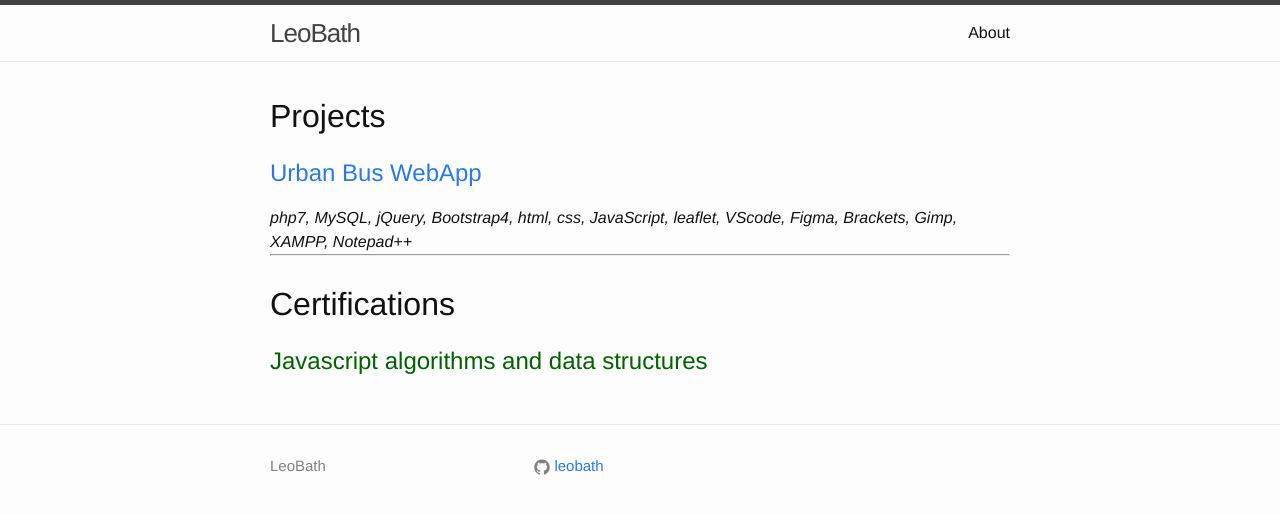
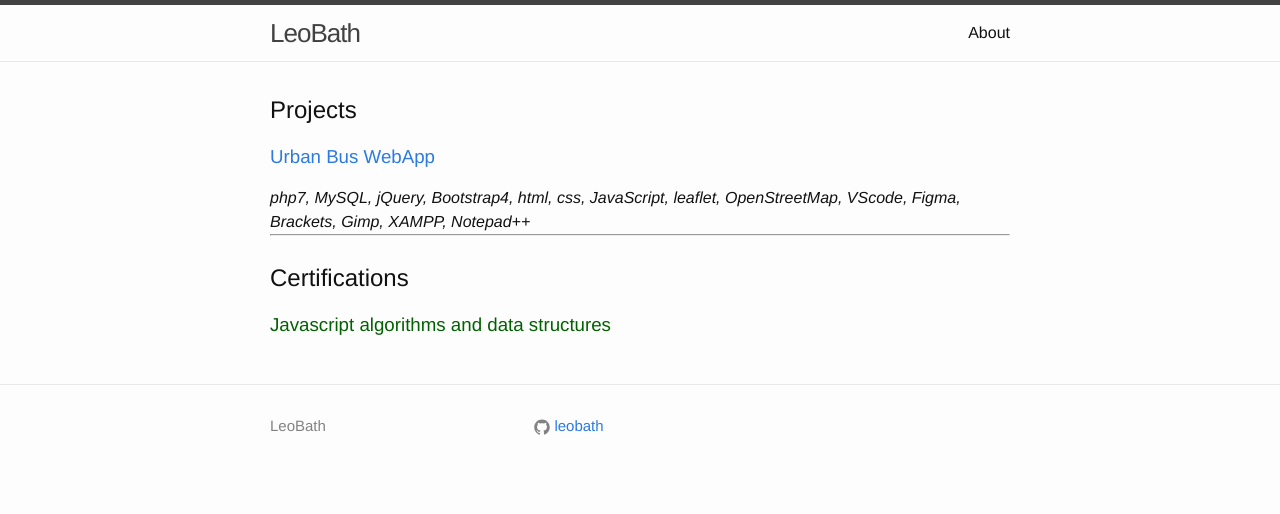
Before and after one commit to leobath/leobath.github.io, a Jekyll site: the page built from index.html, in a window 1280 px wide. Shown: the top 514 px of the page. Built offline with Jekyll 4.4.1, drawn with Linux system fonts in a browser that asks for light colours.

Commit message:
Update index.html

```diff
--- a/index.html
+++ b/index.html
@@ -2,31 +2,31 @@
 layout: default
 ---
 
-<h1>Projects</h1>
+<h2>Projects</h2>
 
-<h2 style="text-align: left">
+<h3 style="text-align: left">
 
   <a href="http://leobat.tk">
     <span style="">Urban Bus WebApp</span>
     </a>
 
-</h2>
+</h3>
 
 <cite>
-  php7, MySQL, jQuery, Bootstrap4, html, css, JavaScript, leaflet, VScode, Figma, Brackets, Gimp, XAMPP, Notepad++
+  php7, MySQL, jQuery, Bootstrap4, html, css, JavaScript, leaflet, OpenStreetMap, VScode, Figma, Brackets, Gimp, XAMPP, Notepad++
 </cite>
 
 <hr>
 <br>
-<h1>Certifications</h1>
+<h2>Certifications</h2>
 
-<h2 style="text-align: left">
+<h3 style="text-align: left">
 
   <a href="https://www.freecodecamp.org/certification/leobath/javascript-algorithms-and-data-structures">
     <span style="color: #016101">Javascript algorithms and data structures</span>
     </a>
 
-</h2>
+</h3>
 
 
 
```
